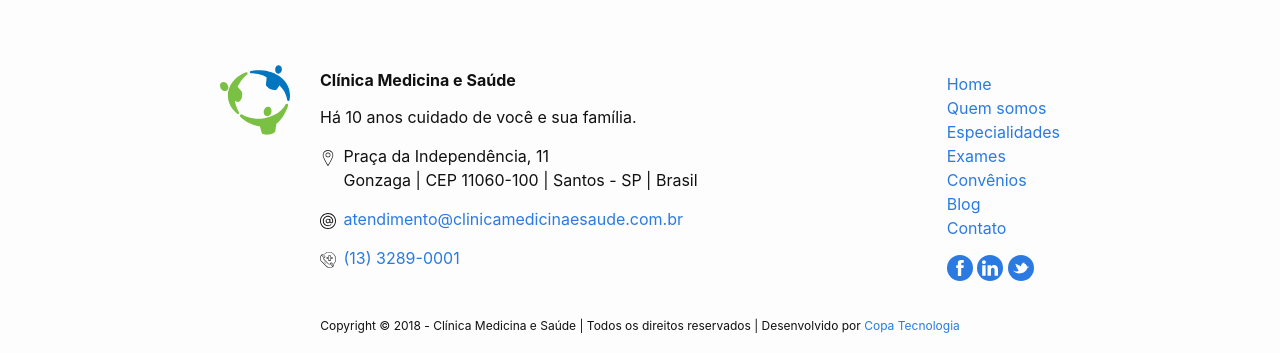
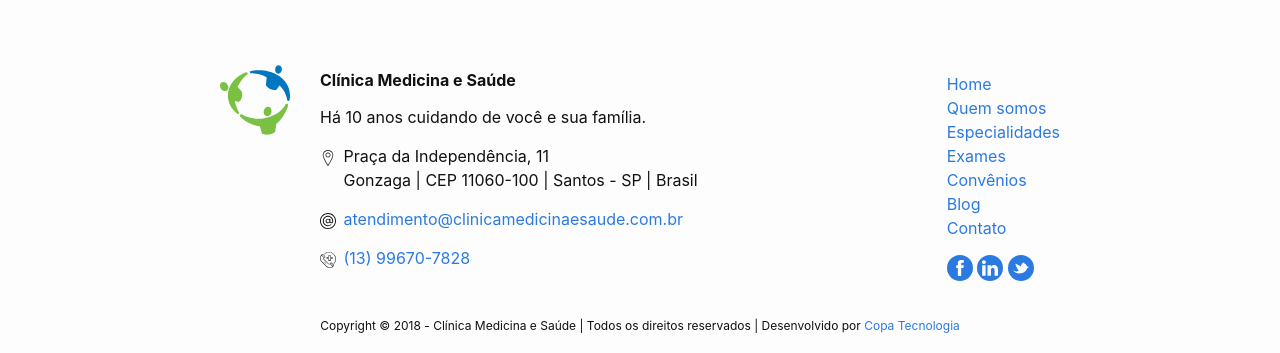
Before and after one commit to CopaTecnologia/medicinaesaude, a Jekyll site: the page built from index.html, in a window 1280 px wide. Shown: the part 1881-2234 px from the top of the page. Built offline with Jekyll 4.4.1, drawn with Linux system fonts in a browser that asks for light colours.

Commit message:
Updated Config

```diff
--- a/_config.yml
+++ b/_config.yml
@@ -43,7 +43,7 @@ defaults:
     image-position:
     text-position:
     classes:
-description: Há 10 anos cuidado de você e sua família.
+description: Há 10 anos cuidando de você e sua família.
 baseurl: "/medicinaesaude"
 url: http://copatecnologia.com.br
 permalink: "/:pretty/"
@@ -66,8 +66,8 @@ endereco:
 - Praça da Independência, 11
 - Gonzaga | CEP 11060-100 | Santos - SP | Brasil
 telefones:
-- numero: "+551332890001"
-  rotulo: "(13) 3289-0001"
+- numero: "+5599670-7828"
+  rotulo: "(13) 99670-7828"
 email: atendimento@clinicamedicinaesaude.com.br
 social:
 - label: Facebook
```
